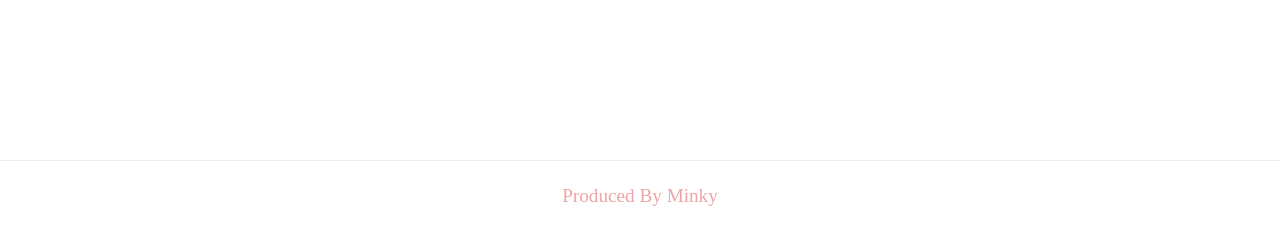
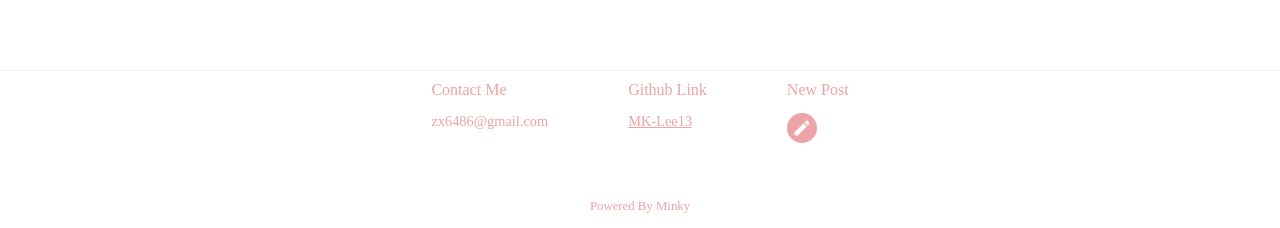
Before and after one commit to MK-Lee13/StoveDevCamp_Subject, a React (Create React App) app in the folder frontend/: page /main in a window 1280 px wide. Shown: the part 569-797 px from the top of the page. Built offline with nearby package versions, Linux system fonts and the light colour scheme; no server answers.

Commit message:
feat: 미들 컴포넌트 생성 및 푸터 수정 - 미들 컴포넌트 생성 - 푸터 CSS 수정

```diff
--- a/frontend/src/components/footer/index.js
+++ b/frontend/src/components/footer/index.js
@@ -6,19 +6,17 @@ const FooterContainer = styled.div`
     flex-direction: column;
     align-items: center;
     justify-content: center;
-    min-height: 70px;
+    min-height: 50px;
     width: 100%;
     color: #eca4a6;
-    font-size: 1.2em;
+    font-size: 0.8em;
     font-family: Noto Sans KR;
-    border-top: 1px solid #eee;
-    margin-top: auto;
 `
 
 const Footer = () => {
   return (
     <FooterContainer>
-      Produced By Minky
+      Powered By Minky
     </FooterContainer>
   );
 }
--- /dev/null
+++ b/frontend/src/components/middle/index.js
@@ -0,0 +1,102 @@
+import React from 'react'
+import styled from 'styled-components';
+
+const MiddleContainer = styled.div`
+    display: flex;
+    flex-direction: row;
+    justify-content: center;
+    min-height: 100px;
+    width: 100%;
+    padding-top: 10px;
+    border-top: 1px solid #eee;
+`
+
+const MiddleBox = styled.div`
+    display: flex;
+    flex-direction: row;
+`
+
+const ContactBox = styled.div`
+    display: flex;
+    flex-direction: column;
+    padding: 0 40px;
+`
+
+const ContactTitle = styled.div`
+    color: #eca4a6;
+    font-size: 1em;
+    font-family: Noto Sans KR;
+    padding-bottom: 14px;
+`
+
+const ContactDesc = styled.div`
+    color: #eca4a6;
+    font-size: 0.9em;
+    font-family: Noto Sans KR;
+`
+
+const GitBox = styled.div`
+    display: flex;
+    flex-direction: column;
+    padding: 0 40px;
+`
+
+const GitTitle = styled.div`
+    color: #eca4a6;
+    font-size: 1em;
+    font-family: Noto Sans KR;
+    padding-bottom: 14px;
+`
+
+const GitLink = styled.a`
+    color: #eca4a6;
+    font-size: 0.9em;
+    font-family: Noto Sans KR;
+`
+
+const EditBox = styled.div`
+    display: flex;
+    flex-direction: column;
+    padding: 0 40px;
+`
+
+const EditTitle = styled.div`
+    color: #eca4a6;
+    font-size: 1em;
+    font-family: Noto Sans KR;
+    padding-bottom: 14px;
+`
+
+const EditIcon = styled.img`
+    width: 20px;
+    height: 20px;
+    padding: 5px;
+    border-radius: 50px;
+    background: #eca4a6;
+    cursor: pointer;
+`
+
+const Middle = ({ isEdit }) => {
+  return (
+    <MiddleContainer>
+      <MiddleBox>
+        <ContactBox>
+          <ContactTitle>Contact Me</ContactTitle>
+          <ContactDesc>zx6486@gmail.com</ContactDesc>
+        </ContactBox>
+        <GitBox>
+          <GitTitle>Github Link</GitTitle>
+          <GitLink href="https://github.com/MK-Lee13">MK-Lee13</GitLink>
+        </GitBox>
+        {isEdit && (
+          <EditBox>
+            <EditTitle>New Post</EditTitle>
+            <EditIcon src="icn_create.png"></EditIcon>
+          </EditBox>
+        )}
+      </MiddleBox>
+    </MiddleContainer>
+  );
+}
+
+export default Middle
--- a/frontend/src/pages/main/components/preview/index.js
+++ b/frontend/src/pages/main/components/preview/index.js
@@ -2,6 +2,7 @@ import { get } from '../../../../utils/api';
 import React from 'react'
 import styled from 'styled-components';
 import Header from '../../../../components/header'
+import Middle from '../../../../components/middle'
 import Footer from '../../../../components/footer'
 
 const PreviewContainer = styled.div`
@@ -23,6 +24,7 @@ const BoardContainer = styled.div`
     flex-direction: column;
     width: 800px;
     margin-top: 80px;
+    margin-bottom: auto;
 `
 
 const NoContentElement = styled.div`
@@ -46,6 +48,7 @@ const BoardThumbail = styled.img`
     width: 192px;
     height: 192px;
     margin-right: 24px;
+    background: #D7DBD1;
 `
 
 const BoardBody = styled.div`
@@ -112,6 +115,10 @@ const Preview = () => {
       })
   }
 
+  const handleImgError = (e) => {
+    e.target.src = "default.png";
+  }
+
   React.useEffect(() => {
     getBoards()
   }, [])
@@ -124,9 +131,19 @@ const Preview = () => {
       </PreviewTitle>
       <BoardContainer>
         {boards && boards.map((element, index) => {
+          var thumbnailUrl = element.thumbnailUrl
+
+          if (thumbnailUrl === null || thumbnailUrl === "") {
+            thumbnailUrl = "default.png"
+          }
+
           return (
             <BoardElement key={index}>
-              <BoardThumbail src={element.thumbnailUrl}></BoardThumbail>
+              <BoardThumbail
+                src={thumbnailUrl}
+                alt="thumbnail_img"
+                onError={handleImgError}
+              />
               <BoardBody>
                 <BoardTitle>{element.title}</BoardTitle>
                 <BoardDesc>{element.body}</BoardDesc>
@@ -143,6 +160,7 @@ const Preview = () => {
           )
         }
       </BoardContainer>
+      <Middle isEdit={true} />
       <Footer />
     </PreviewContainer>
   );
```
Also changed, not shown: frontend/public/default.png (added), frontend/public/icn_create.png (added).
